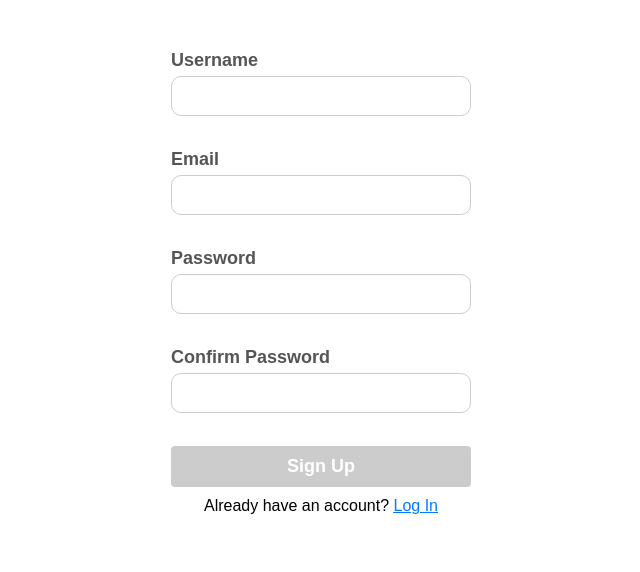
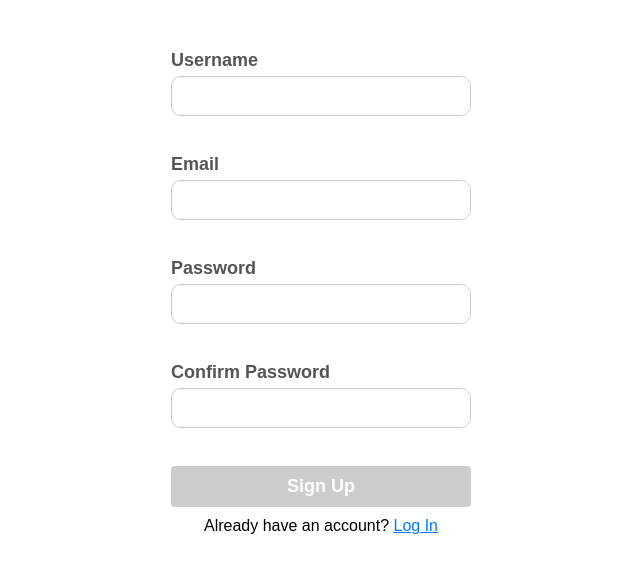
Before and after one commit to rhaversen/GroupSchedulerFrontend-Deprecated, a Next.js app: page /register in a window 1280 px wide. Shown: the top 572 px of the page, without its empty margins (319-959 px from the left). Built offline with nearby package versions, Linux system fonts and the light colour scheme; what @zxcvbn-ts/core would draw is missing.

Commit message:
labels margin

```diff
--- a/src/components/InputField.module.scss
+++ b/src/components/InputField.module.scss
@@ -6,7 +6,10 @@
 
 .labelContainer {
     @include flex-column-start;
-    margin-bottom: 15px;
+    margin: {
+        top: 10px;
+        bottom: 20px;
+    }
 }
 
 .inputContainer {
```
